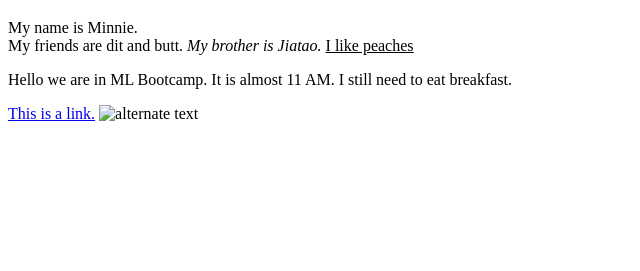
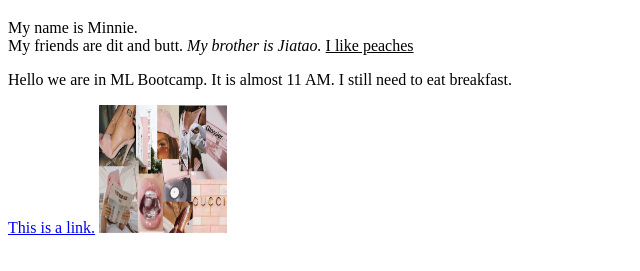
Before and after one commit to minniemouse05/hello_world, a plain HTML site: page index.html in a window 1280 px wide. Shown: the part 61-332 px from the top of the page, without its empty margins (0-640 px from the left). Drawn offline with Linux system fonts and the light colour scheme.

Commit message:
added pink collage

```diff
--- a/index.html
+++ b/index.html
@@ -15,6 +15,6 @@
     <u>I like peaches</u>
     <p> Hello we are in ML Bootcamp. It is almost 11 AM. I still need to eat breakfast.</p>
     <a href="https://www.google.com/">This is a link.</a>
-    <img src="image URL here" alt= "alternate text" width = "128" height = "128">
+    <img src="pink_collage_3.png" alt= "la vie en rose collage" width = "128" height = "128">
 </body>
 </html>
```
